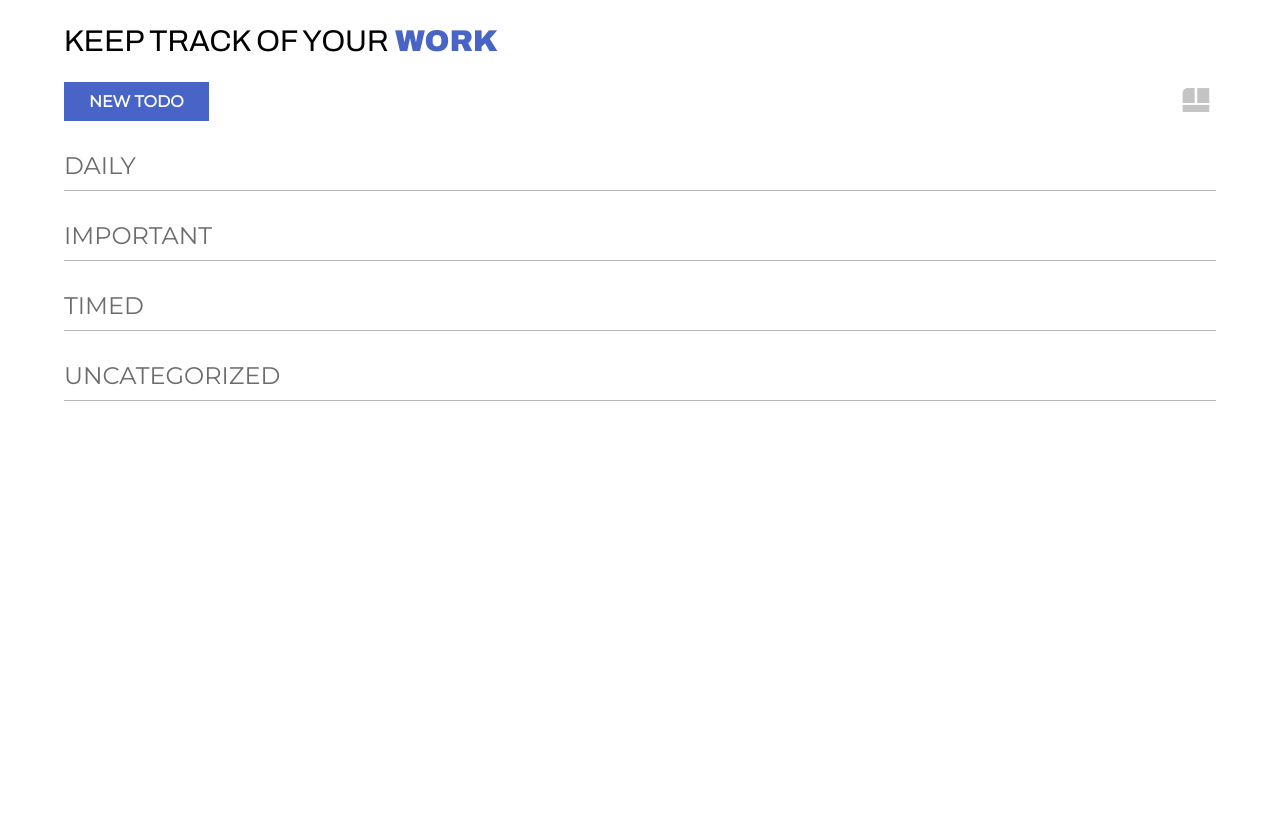
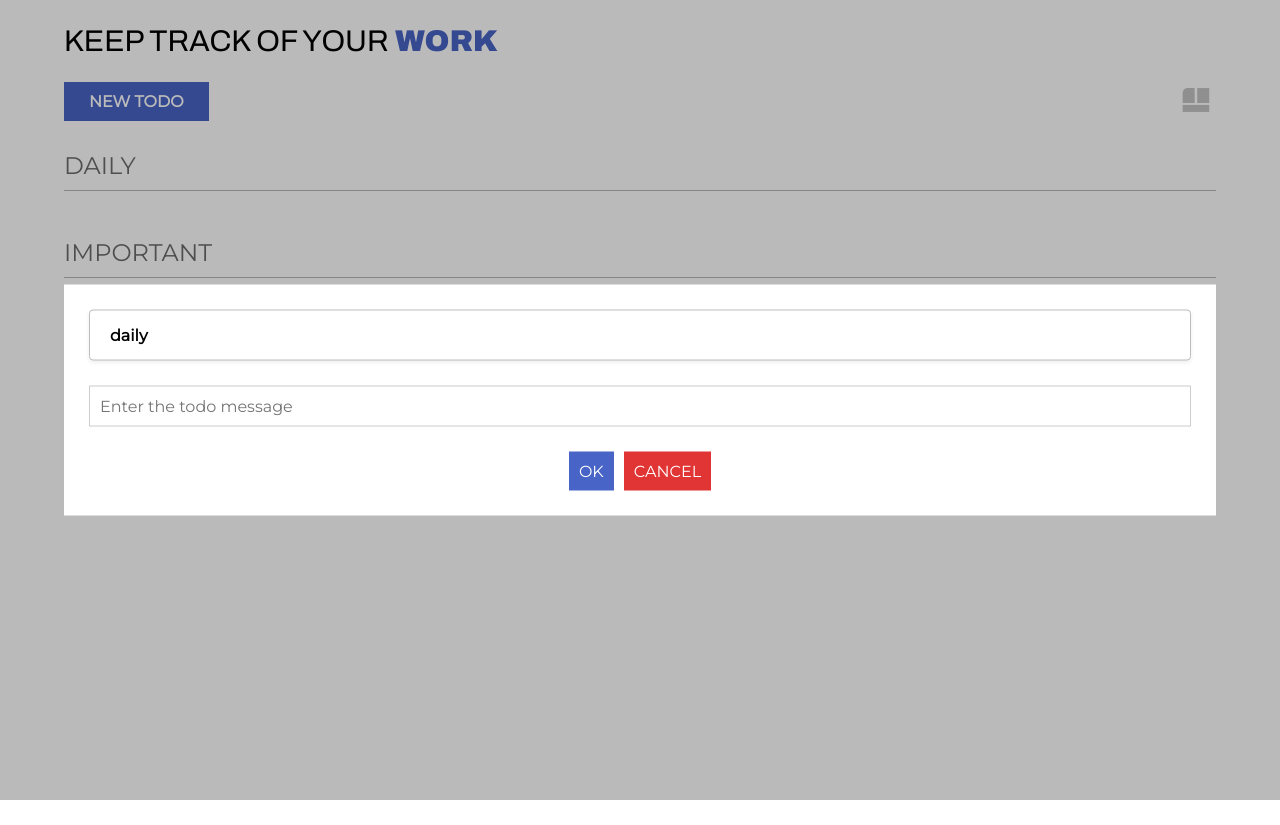
Before and after one commit to ashish25-bit/tracking-application, a React (Create React App) app: page / in a window 1280 px wide. Both pictures are taken after a click on the button "NEW TODO". Built offline with nearby package versions, Linux system fonts and the light colour scheme.

Commit message:
add new todo modal made. todo list made collapsible

```diff
--- a/src/App.css
+++ b/src/App.css
@@ -17,6 +17,11 @@ blockquote,
 dl,
 dd {
   margin: 0;
+}
+
+ul,
+ol {
+  list-style-type: none;
 }
 
 html:focus-within {
@@ -54,6 +59,7 @@ button {
 input[type='checkbox'],
 input[type='submit'],
 input[type='button'],
+*[role='button'],
 button {
   cursor: pointer;
 }
@@ -93,6 +99,6 @@ body {
 
 :root {
   --primary-color: #4864C7;
-  --z-index-more-container: 99999999;
+  --z-index-modal-container: 99999999;
   --category-heading-color: #6C6C6C;
 }
--- a/src/components/Category/index.css
+++ b/src/components/Category/index.css
@@ -1,13 +1,38 @@
 .category {
-  margin-top: 25px;
   margin-top: 30px;
+  overflow: hidden;
 }
 
-.category h2 {
+.category .header {
+  border-bottom: 1.5px solid #b7b7b7;
+  margin-bottom: 17px;
+  display: flex;
+  justify-content: space-between;
+  align-items: center;
+  padding-bottom: 10px;
+}
+
+.category .header h2 {
   color: var(--category-heading-color);
   font-weight: lighter;
-  border-bottom: 1.5px solid #b7b7b7;
-  padding-bottom: 10px;
   text-transform: uppercase;
-  margin-bottom: 17px;
 }
+
+.category .header div[role=button] {
+  width: 0;
+  height: 0;
+  border-left: 5px solid transparent;
+  border-right: 5px solid transparent;
+  border-bottom: 10px solid #555;
+  transition: all 0.25s ease;
+  transform-origin: center;
+  margin-top: 10px;
+}
+
+.category .header div[role=button].closed {
+  transform: rotate(180deg);
+}
+
+.category .todo-container {
+  overflow: hidden;
+}
--- a/src/components/Category/index.js
+++ b/src/components/Category/index.js
@@ -1,16 +1,42 @@
 import { useTodo } from '../../contexts/TodoContext';
 import './index.css';
 import Todo from '../Todo';
+import sleep from '../../utils/sleep';
 
 function Category() {
   const { categories, todos } = useTodo();
+
+  async function toggleCategory(e) {
+    const elem = e.target.parentElement?.nextSibling?.childNodes[0];
+
+    if (!elem)
+      return;
+
+    e.target.classList.toggle("closed");
+
+    if (e.target.classList.contains('closed')) {
+      elem.style.transform = `translateY(-${elem.offsetHeight + 10}px)`;
+      await sleep(400);
+      elem.style.display = 'none';
+    }
+    else {
+      elem.style.display = 'block';
+      await sleep(100);
+      elem.style.transform = 'translateY(0)';
+    }
+  }
 
   return (
     categories.map((category, index) => {
       return (
         <div key={index} className='category'>
-          <h2>{category}</h2>
-          <Todo name={category} data={todos[category]} />
+          <div className='header'>
+            <h2>{category}</h2>
+            { todos[category].length > 0 && <div role='button' onClick={toggleCategory}></div> }
+          </div>
+          <div className='todo-container'>
+            <Todo name={category} data={todos[category]} />
+          </div>
         </div>
       )
     })
--- a/src/components/Dropdown/index.js
+++ b/src/components/Dropdown/index.js
@@ -2,7 +2,7 @@ import { useState, useEffect, useRef } from "react";
 import "./index.css";
 import PropTypes from "prop-types";
 
-function Dropdown({ title = "Select item", items = [], setSelectedData }) {
+function Dropdown({ title = "Select item", items = [], setSelectedData, defaultSelectedIndex = null }) {
   const [isOpen, setIsOpen] = useState(false);
   const [selectedIndex, setSelectedIndex] = useState(null);
   const ref = useRef();
@@ -18,6 +18,15 @@ function Dropdown({ title = "Select item", items = [], setSelectedData }) {
     return () => document.removeEventListener("mousedown", checkIfClickedOutside);
 
   }, [isOpen]);
+
+  useEffect(() => {
+    if (defaultSelectedIndex !== null && defaultSelectedIndex >= items.length)
+      defaultSelectedIndex = null;
+    else {
+      setSelectedIndex(defaultSelectedIndex);
+      setSelectedData(items[defaultSelectedIndex]);
+    }
+  }, [defaultSelectedIndex])
 
   function handleOnClick(index) {
     if (index !== selectedIndex) {
@@ -68,4 +77,5 @@ Dropdown.propTypes = {
   title: PropTypes.string,
   items: PropTypes.array,
   setSelectedData: PropTypes.func.isRequired,
+  defaultSelectedIndex: PropTypes.number,
 };
--- a/src/components/HeaderActionButtons/index.js
+++ b/src/components/HeaderActionButtons/index.js
@@ -1,30 +1,35 @@
 import { useState } from 'react';
 import './index.css';
 import {ReactComponent as ArrangeBtn} from '../../icons/arrange-category.svg';
+import AddNewTodo from '../Modal/AddNewTodo';
+import { Fragment } from 'react/cjs/react.production.min';
 
 function HeaderActionButtons() {
-  const [isEditModalOpen, setEditModalOpen] = useState(false);
+  const [isModalOpen, setIsModalOpen] = useState(null);
 
   function addNewTodo() {
-    console.log('adding new todo')
+    document.body.style.overflowY = 'hidden';
+    setIsModalOpen(1);
   }
 
   function editCategory() {
     console.log('edit category')
-    setEditModalOpen(prevState => { return !prevState });
+    setIsModalOpen(prevState => { return !prevState });
   }
 
   return (
-    <div className='header-button-container'>
-      <button onClick={addNewTodo} title='CTRL + enter'>New todo</button>
+    <Fragment>
+      <div className='header-button-container'>
+        <button onClick={addNewTodo} title='CTRL + enter'>New todo</button>
 
-      <button onClick={editCategory} title='add, delete, rearrange categories'>
-        <ArrangeBtn />
-      </button>
+        <button onClick={editCategory} title='add, delete, rearrange categories'>
+          <ArrangeBtn />
+        </button>
+      </div>
 
-      { isEditModalOpen && <div>Edit categories modal</div> }
-
-    </div>
+      { isModalOpen === 1 && <AddNewTodo setIsModalOpen={setIsModalOpen} /> }
+      { isModalOpen === 2 && <div>Edit categories modal</div> }
+    </Fragment>
   )
 }
 
--- /dev/null
+++ b/src/components/Modal/AddNewTodo.js
@@ -0,0 +1,63 @@
+import { useEffect, useRef, useState } from "react";
+import "./index.css";
+import PropTypes from "prop-types";
+import { useTodo } from "../../contexts/TodoContext";
+import Dropdown from "../Dropdown";
+import FocusTrap from "../FocusTrap";
+
+function AddNewTodo({ setIsModalOpen }) {
+  const inputTodoRef = useRef();
+
+  useEffect(() => {
+    function handleDocumentClick(e) {
+      if (e.target.classList.contains("modal-container")) {
+        setIsModalOpen(null);
+        document.body.removeAttribute("style");
+      }
+    }
+
+    document.addEventListener("click", handleDocumentClick, false);
+
+    return () => document.removeEventListener("click", handleDocumentClick);
+  }, [setIsModalOpen]);
+
+  const { categories, todos, setTodos } = useTodo();
+  const [selectedCategory, setSelectedCategory] = useState("");
+
+  function handleAddTodo() {
+    if (selectedCategory === "") {
+      alert('Category is not selected');
+      return;
+    }
+
+    const temp = todos[selectedCategory];
+    temp.push(inputTodoRef?.current?.value);
+
+    setTodos(prevState => ( {...prevState, [selectedCategory]: temp } ));
+    setIsModalOpen(null);
+  }
+
+  return (
+    <div className="modal-container">
+      <div className="add-new-todo-container">
+        <Dropdown
+          title="Select Category"
+          items={categories}
+          setSelectedData={setSelectedCategory}
+          defaultSelectedIndex={0}
+        />
+        <input type="text" placeholder="Enter the todo message" ref={inputTodoRef} />
+        <div className="btns">
+          <button onClick={handleAddTodo}>Ok</button>
+          <button onClick={() => setIsModalOpen(null)}>Cancel</button>
+        </div>
+      </div>
+    </div>
+  );
+}
+
+export default AddNewTodo;
+
+AddNewTodo.propTypes = {
+  setIsModalOpen: PropTypes.func.isRequired,
+};
--- /dev/null
+++ b/src/components/Modal/index.css
@@ -0,0 +1,49 @@
+.modal-container {
+  position: fixed;
+  top: 0;
+  left: 0;
+  bottom: 0;
+  right: 0;
+  background-color: #00000045;
+  overflow-y: auto;
+  z-index: var(--z-index-modal-container);
+}
+
+.add-new-todo-container {
+  width: 90%;
+  background-color: #fff;
+  padding: 25px;
+  position: absolute;
+  top: 50%;
+  left: 50%;
+  transform: translate(-50%, -50%);
+  z-index: calc(var(--z-index-modal-container) + 1);
+}
+
+.add-new-todo-container input {
+  width: 100%;
+  border: 1px solid #ccc;
+  margin-top: 25px;
+  padding: 10px;
+}
+
+.add-new-todo-container .btns {
+  display: flex;
+  margin-top: 25px;
+  gap: 10px;
+  justify-content: center;
+}
+
+.add-new-todo-container .btns button {
+  padding: 10px;
+  color: #fff;
+  text-transform: uppercase;
+}
+
+.add-new-todo-container .btns button:nth-child(1) {
+  background-color: var(--primary-color);
+}
+
+.add-new-todo-container .btns button:nth-child(2) {
+  background-color: #e13535;
+}
--- a/src/components/Todo/index.js
+++ b/src/components/Todo/index.js
@@ -4,7 +4,7 @@ import TodoItem from "./TodoItem";
 
 function Todo({ data }) {
   return (
-    <div>
+    <div style={{ transition: "0.4s" }}>
       {data.map((item, index) => {
         return <TodoItem key={index} text={item} />;
       })}
--- /dev/null
+++ b/src/utils/sleep.js
@@ -0,0 +1,5 @@
+export default function sleep(time = 1000) {
+  return new Promise(resolve => {
+    setTimeout(resolve, time);
+  })
+}
```
